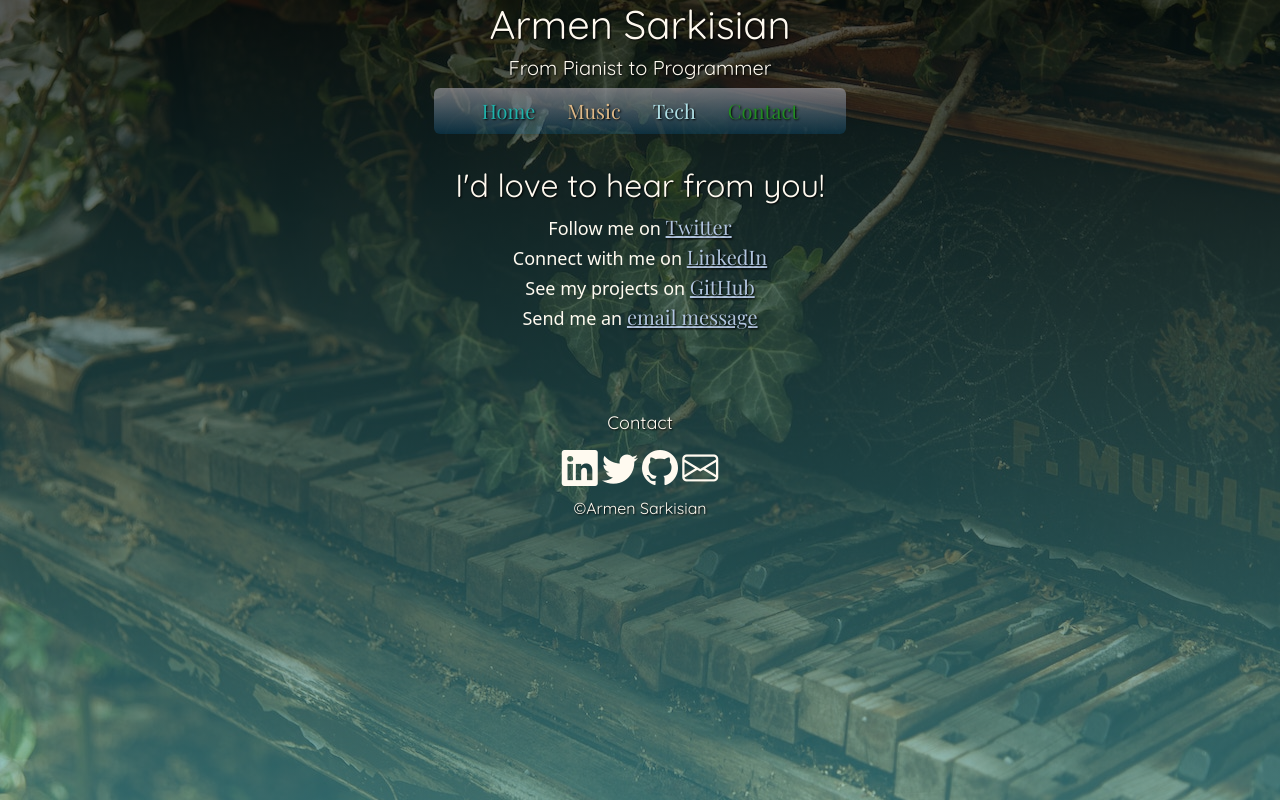
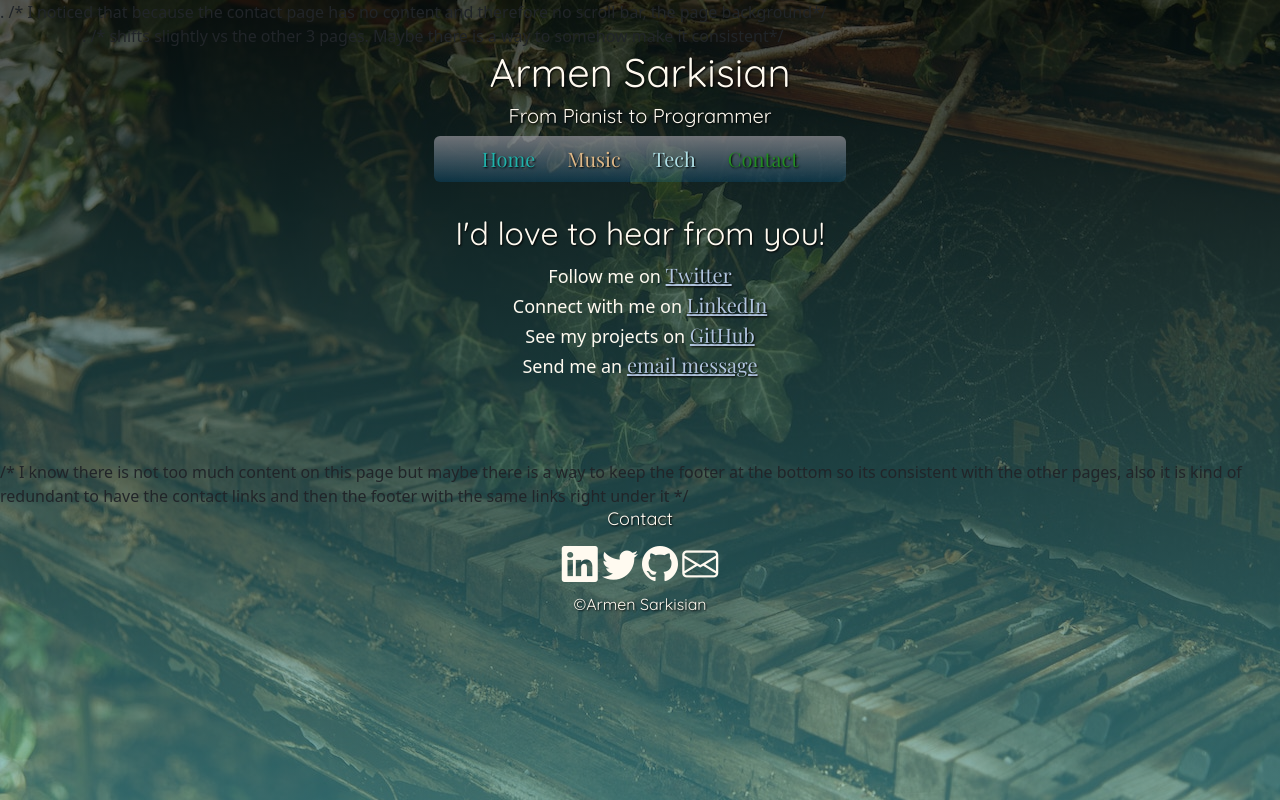
Before and after one commit to arm2349/arm2349.github.io, a website: page contact.html in a window 1280 px wide. Drawn offline with nearby package versions, Linux system fonts and the light colour scheme.

Commit message:
A few comments on the format of contact me page

```diff
--- a/contact.html
+++ b/contact.html
@@ -34,8 +34,8 @@
     <link rel="icon" type="image/png" sizes="16x16" href="/favicon-16x16.png" />
     <link rel="manifest" href="/site.webmanifest" />
   </head>
-  <body class="pianoBackground">
-    <header class="container">
+  <body class="pianoBackground">. /* I noticed that because the contact page has no content and therefore no scroll bar, the page background*/
+    <header class="container">.   /* shifts slightly vs the other 3 pages. Maybe there is a way to somehow make it consistent*/
       <div class="row text-center">
         <h1>Armen Sarkisian</h1>
         <h2 class="tagline">From Pianist to Programmer</h2>
@@ -116,7 +116,8 @@
         </div>
       </section>
     </main>
-    <section>
+    <section>  /* I know there is not too much content on this page but maybe there is a way to keep the footer at the bottom so its consistent with the other pages,
+      also it is kind of redundant to have the contact links and then the footer with the same links right under it */
       <div class="container">
         <footer>
           <div class="center">
```
